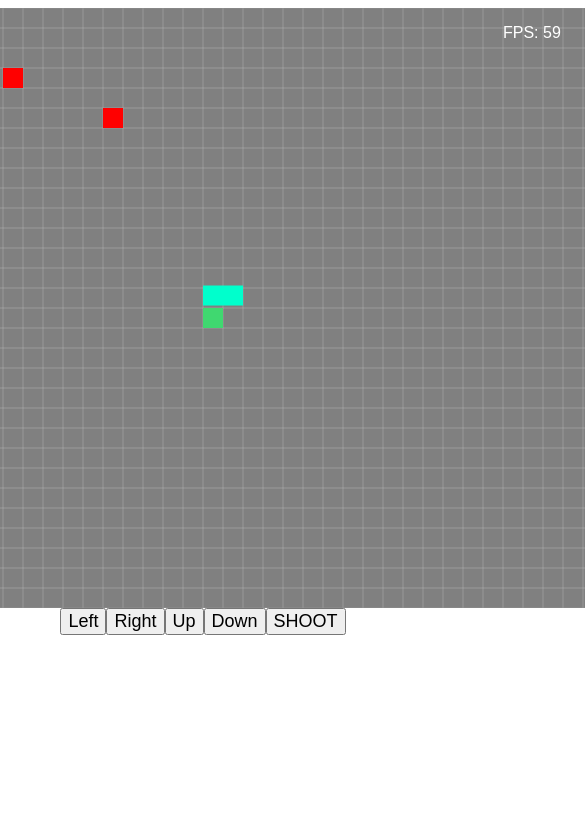
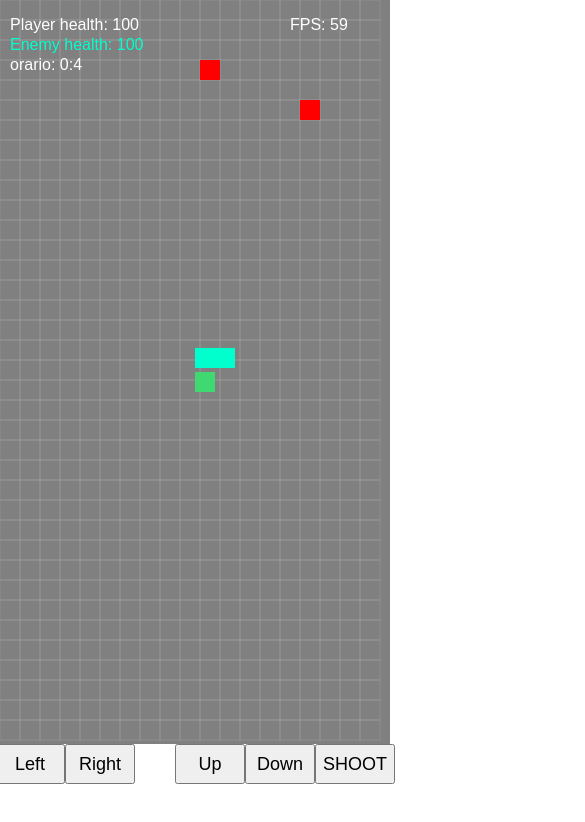
Before and after one commit to simo501/easy-js-game-engine, a plain HTML site: page index.html in a window 390 px wide. Shown: the whole page, 585 px wide, since content can reach past the window. Drawn offline with Linux system fonts and the light colour scheme.

Commit message:
adattato per gli smartphone piu o meno

```diff
--- a/index.html
+++ b/index.html
@@ -8,23 +8,23 @@
 </head>
 
 <style>
-
     button {
+        height: 40px;
+        width: 80px;
         font-size: large;
     }
 </style>
 
-<body style="width: 100%; height: 100%; margin: 16; overflow: hidden;">
+<body style="width: 100%; height: 100%; margin: 0; overflow: hidden;">
 
 
     <div id="container"
         style="width: 100%; height: 100%; display: flex; flex-direction: column; justify-content: center; align-items: center;">
 
         <div style="display: flex; flex-direction: row;">
-
             <button id="btn-left">Left</button>
             <button id="btn-right">Right</button>
-            <button id="btn-up">Up</button>
+            <button style="margin-left: 10%;" id="btn-up">Up</button>
             <button id="btn-down">Down</button>
             <button id="btn-space">SHOOT</button>
 
--- a/js/game.js
+++ b/js/game.js
@@ -10,9 +10,12 @@ import { World } from './world/world.js';
 import { Camera } from './core/game.camera.js';
 
 
+const maxWidth = window.innerWidth;
+const maxHeight = window.innerHeight;
+
 let $container = document.getElementById('container');
-const default_width = 800;
-const default_height = 600;
+const default_width = maxWidth;
+const default_height = maxHeight - 100;
 
 // Create base game class
 export default class Game {
--- a/js/utils/utils.keysDown.js
+++ b/js/utils/utils.keysDown.js
@@ -21,18 +21,28 @@ export const keysDown = (() => {
 
     document.getElementById('btn-left').onmousedown = () => { left = true; };
     document.getElementById('btn-left').onmouseup = () => { left = false; };
+    document.getElementById('btn-left').ontouchstart = () => { left = true; };
+    document.getElementById('btn-left').ontouchend = () => { left = false; };
 
     document.getElementById('btn-right').onmousedown = () => { right = true; };
     document.getElementById('btn-right').onmouseup = () => { right = false; };
+    document.getElementById('btn-right').ontouchstart = () => { right = true; };
+    document.getElementById('btn-right').ontouchend = () => { right = false; };
 
     document.getElementById('btn-up').onmousedown = () => { up = true; };
     document.getElementById('btn-up').onmouseup = () => { up = false; };
+    document.getElementById('btn-up').ontouchstart = () => { up = true; };
+    document.getElementById('btn-up').ontouchend = () => { up = false; };
 
     document.getElementById('btn-down').onmousedown = () => { down = true; };
     document.getElementById('btn-down').onmouseup = () => { down = false; };
+    document.getElementById('btn-down').ontouchstart = () => { down = true; };
+    document.getElementById('btn-down').ontouchend = () => { down = false; };
 
     document.getElementById('btn-space').onmousedown = () => { space = true; };
     document.getElementById('btn-space').onmouseup = () => { space = false; };
+    document.getElementById('btn-space').ontouchstart = () => { space = true; };
+    document.getElementById('btn-space').ontouchend = () => { space = false; };
 
 
     return {
```
